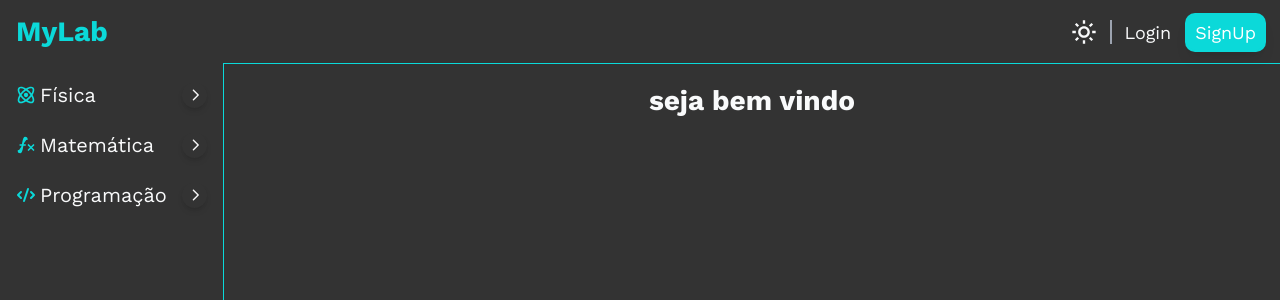
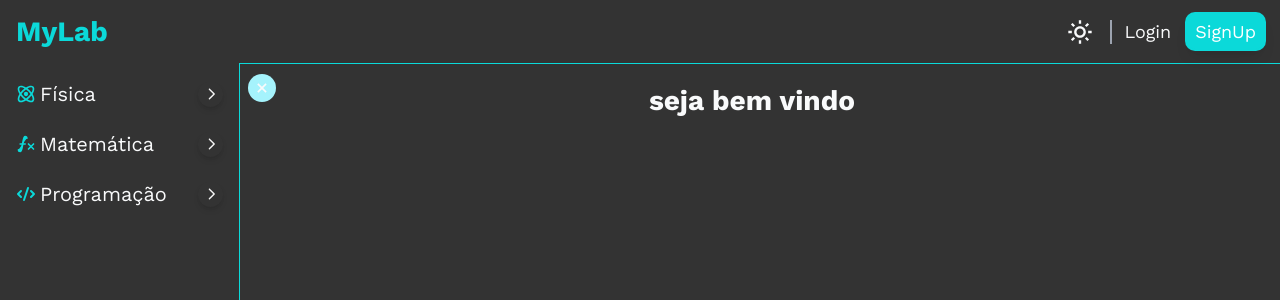
Before and after one commit to EnzoSylvestrin/MyLab, a Next.js app: page / in a window 1280 px wide. Shown: the top 300 px of the page. Built offline with nearby package versions, Linux system fonts and the light colour scheme.

Commit message:
Adicionando botão para fechar menu e usando redux

```diff
--- a/package.json
+++ b/package.json
@@ -14,6 +14,7 @@
     "@lottiefiles/react-lottie-player": "^3.5.2",
     "@radix-ui/react-collapsible": "^1.0.1",
     "@radix-ui/react-slot": "^1.0.1",
+    "@reduxjs/toolkit": "^1.9.3",
     "@types/node": "18.14.2",
     "@types/react": "18.0.28",
     "@types/react-dom": "18.0.11",
@@ -23,6 +24,8 @@
     "react": "18.2.0",
     "react-dom": "18.2.0",
     "react-icons": "^4.7.1",
+    "react-redux": "^8.0.5",
+    "redux": "^4.2.1",
     "storybook-addon-themes": "^6.1.0",
     "typescript": "4.9.5"
   },
--- a/src/Components/Header/Header.tsx
+++ b/src/Components/Header/Header.tsx
@@ -16,7 +16,7 @@ type HeaderProps = ThemeProps & {
 export const Header = ({ user, onLogin, onLogout, onCreateAccount, setTheme }: HeaderProps) => {
   return (
     <header>
-      <nav className='w-full fixed min-h-[60px] h-[8vh] py-3 px-4 flex items-center justify-between bg-grayMain dark:bg-blackMain'>
+      <nav className='w-full fixed min-h-[60px] h-[8vh] border-b-[1px] border-b-secondary py-3 px-4 flex items-center justify-between bg-grayMain dark:bg-blackMain'>
         <Link href='#' size='md' text='MyLab' underlineOnHover={false} title />
         <div className='flex items-center justify-center'>
           <Theme setTheme={setTheme} />
@@ -26,7 +26,6 @@ export const Header = ({ user, onLogin, onLogout, onCreateAccount, setTheme }: H
             <li><Button text='SignUp' /></li>
           </ul>
         </div>
-        <div className='absolute bottom-0 -ml-[1px] left-56 w-full h-[1px] bg-secondary' />
       </nav>
     </header>
   )
--- a/src/Components/Theme/Theme.tsx
+++ b/src/Components/Theme/Theme.tsx
@@ -30,10 +30,14 @@ export const Theme = ({ setTheme } : ThemeProps) => {
     const Icon = darkMode ? BiSun : TbMoonStars;
 
     return (
-        <Icon
-            className="text-darkColor text-xxl transition-all duration-300 hover:scale-105 dark:text-lightColor"
-            size={28}
+        <div
+            className="rounded-full p-1 hover:"
             onClick={ToggleMode}
-        />
+        >
+            <Icon
+                className="text-darkColor text-xxl transition-all duration-300 hover:scale-105 dark:text-lightColor"
+                size={28}
+            />
+        </div>
     );
 }
--- a/src/Components/ToggleBar/ToggleBar.tsx
+++ b/src/Components/ToggleBar/ToggleBar.tsx
@@ -1,12 +1,38 @@
+import { motion } from 'framer-motion';
+
+import { useDispatch, useSelector } from 'react-redux';
+
+import { RootState, open as Open, close } from '../../stores/MenuStore';
+
 import { ExpandCard } from './ContainerExpand/ExpandCard';
 
 import { TbMathFunction } from 'react-icons/tb';
-import { BiAtom } from 'react-icons/bi';
+import { BiAtom, BiX } from 'react-icons/bi';
 import { HiCode } from 'react-icons/hi';
 
+import { Icon } from '../Icon/Icon';
+
 export const ToggleBar = () => {
+
+    const open = useSelector((state : RootState) => state.isContextMenuOpen);
+    const dispatch = useDispatch();
+
+    const HandleToogleMenu = () => {
+        open ? dispatch(close()) : dispatch(Open());
+    }
+
     return (
-        <div className="flex flex-col gap-5 w-56 h-[92vh] fixed p-4 mt-[8vh] bg-grayMain dark:bg-blackMain overflow-y-scroll border-r-[1px] border-r-secondary">
+        <>
+            <motion.div
+                className="flex flex-col gap-5 w-60 h-[calc(92vh_+_1px)] fixed p-4 mt-[calc(8vh_-_1px)] z-10  overflow-y-scroll border-r-[1px] border-r-secondary bg-grayMain dark:bg-blackMain"
+                animate={{
+                    translateX: open ? '0' : '-240px',
+                }}
+                transition={{
+                    duration: 0.4,
+                    ease: 'easeIn',
+                }}
+            >
                 <ExpandCard
                     title={{text: 'Física', Icon: BiAtom}}
                     subTitles={[
@@ -31,6 +57,24 @@ export const ToggleBar = () => {
                         {text: 'Python', link: 'python'}
                     ]}
                 />
-        </div>
+
+            </motion.div>
+            <motion.div
+                className='fixed flex items-center justify-center rounded-full z-[999] top-[calc(8vh_+_10px)] p-1 bg-cyan-200 cursor-pointer'
+                onClick={HandleToogleMenu}
+                initial={{
+                    left: '248px'
+                }}
+                animate={{
+                    left: open ? '248px' : '8px'
+                }}
+                transition={{
+                    duration: 0.4,
+                    ease: 'easeIn'
+                }}
+            >
+                <Icon icon={BiX} size={20} />
+            </motion.div>
+        </>
     );
 }
--- a/src/pages/_app.tsx
+++ b/src/pages/_app.tsx
@@ -1,18 +1,22 @@
+import { useState } from 'react';
+
+import { Provider } from 'react-redux'
+import store from '../stores/MenuStore';
+
 import type { AppProps } from 'next/app';
-
 import Head from 'next/head';
 
-import '@/styles/globals.css';
 import { Header } from '@/Components/Header/Header';
 import { ToggleBar } from '@/Components/ToggleBar/ToggleBar';
-import { useState } from 'react';
+
+import '@/styles/globals.css';
 
 export default function App({ Component, pageProps }: AppProps) {
 
   const [theme, setTheme] = useState<'dark' | 'light'>('dark');
 
   return (
-    <>
+    <Provider store={store}>
       <Head>
         <title>MyLab</title>
         <meta name="description" content="Site feito para aplicar conceitos acadêmicos por meio da programação" />
@@ -23,10 +27,10 @@ export default function App({ Component, pageProps }: AppProps) {
       <section className={theme === 'dark' ? 'dark' : ''}>
         <Header setTheme={setTheme}/>
         <ToggleBar />
-        <section className='bg-grayMain pl-56 pt-[8vh] min-h-[100vh] h-[100vh] dark:bg-blackMain'>
+        <section className='bg-grayMain pl-56 pt-[8vh] z-10 min-h-[100vh] h-[100vh] dark:bg-blackMain'>
           <Component {...pageProps} />
         </section>
       </section>
-    </>
+    </Provider>
   )
 }
--- /dev/null
+++ b/src/stores/MenuStore.tsx
@@ -0,0 +1,28 @@
+import { createSlice, configureStore } from '@reduxjs/toolkit';
+
+const counterSlice = createSlice({
+  name: 'MenuState',
+  initialState: {
+    isContextMenuOpen: true,
+  },
+  reducers: {
+    open: state => {
+      state.isContextMenuOpen = true
+    },
+    close: state => {
+      state.isContextMenuOpen = false
+    }
+  }
+});
+
+export const { open, close } = counterSlice.actions;
+
+const store = configureStore({
+  reducer: counterSlice.reducer
+})
+
+export type RootState = ReturnType<typeof store.getState>
+
+export type AppDispatch = typeof store.dispatch
+
+export default store;
```
Also changed, not shown: 1 other file (tests, documents, lock files or other folders). Lines whose indentation alone changed are shown as unchanged.
